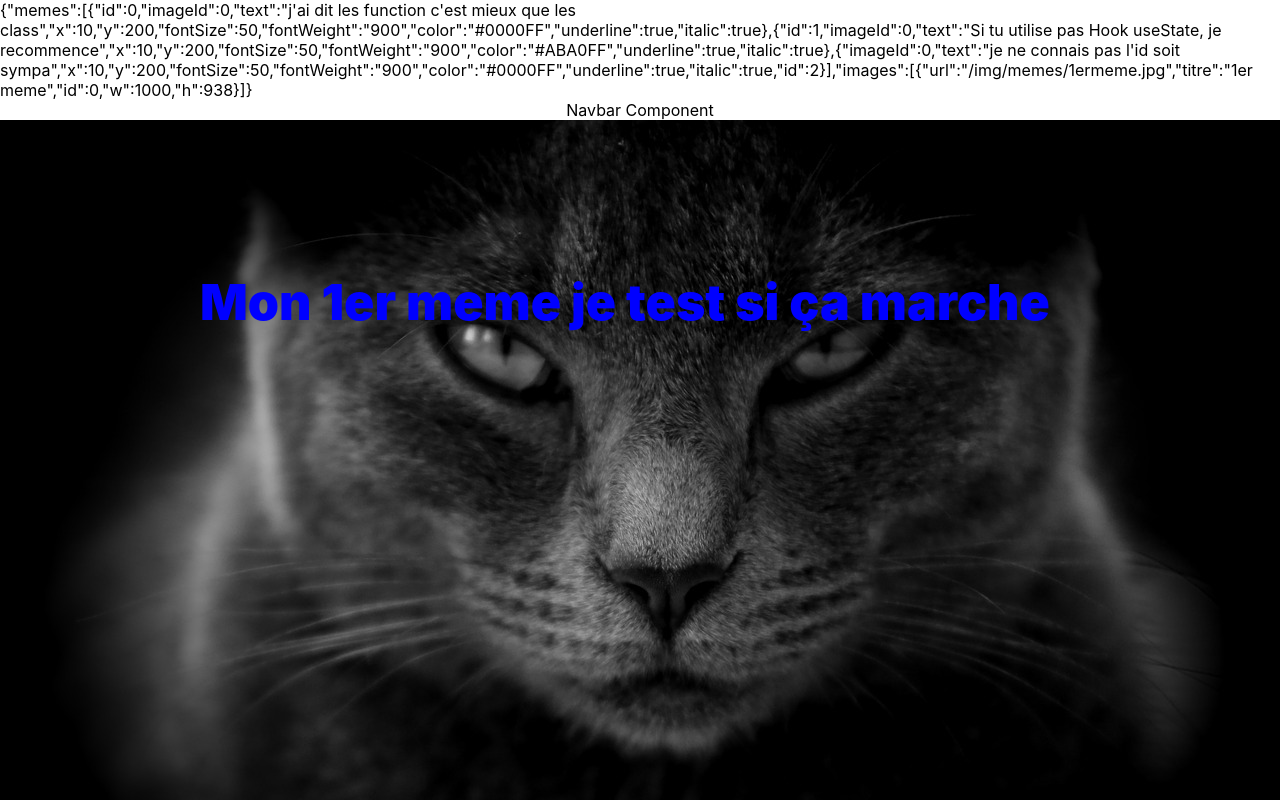
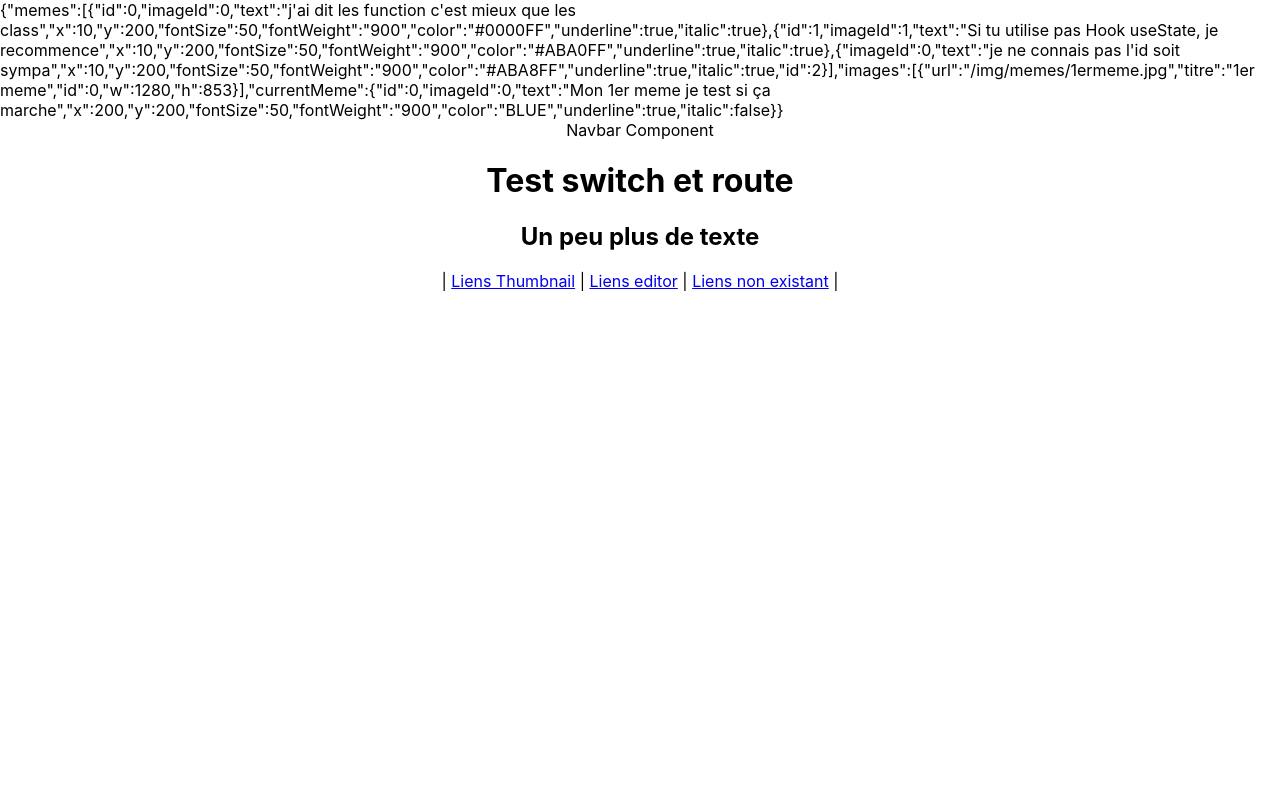
Before and after one commit to DiasFlorian/2021-10-11-tjs, a React (Create React App) app: page / in a window 1280 px wide. Shown: the top 800 px of the page. Built offline with nearby package versions, Linux system fonts and the light colour scheme; data requests are answered from the project's data file.

Commit message:
Mise en place du meme form et viewer ainsi que des routes avec switch

```diff
--- a/db/db.json
+++ b/db/db.json
@@ -14,7 +14,7 @@
     },
     {
       "id": 1,
-      "imageId": 0,
+      "imageId": 1,
       "text": "Si tu utilise pas Hook useState, je recommence",
       "x": 10,
       "y": 200,
@@ -31,7 +31,7 @@
       "y": 200,
       "fontSize": 50,
       "fontWeight": "900",
-      "color": "#0000FF",
+      "color": "#ABA8FF",
       "underline": true,
       "italic": true,
       "id": 2
@@ -42,8 +42,8 @@
       "url": "/img/memes/1ermeme.jpg",
       "titre": "1er meme",
       "id": 0,
-      "w": 1000,
-      "h": 938
+      "w": 1280,
+      "h": 853
     }
   ]
 }
--- a/package.json
+++ b/package.json
@@ -14,6 +14,7 @@
     "react": "^17.0.2",
     "react-dom": "^17.0.2",
     "react-graphical-ui": "0.0.4",
+    "react-router-dom": "^5.3.0",
     "react-scripts": "4.0.3",
     "typescript": "^4.4.3",
     "web-vitals": "^1.1.2"
--- a/src/App/App.tsx
+++ b/src/App/App.tsx
@@ -2,30 +2,55 @@ import './App.css';
 import React, { Component } from 'react'
 import Button from './components/ui/Button/Button';
 import Navbar from './components/ui/Navbar/Navbar';
-import MemeViewer, { demoMeme as defaultmeme } from './components/ui/MemeViewer/MemeViewer';
+import MemeViewer, { demoMeme as defaultmeme, demoMeme } from './components/ui/MemeViewer/MemeViewer';
 import MemeForm from './components/functionnal/MemeForm/MemeForm';
 import FlexLayout from './components/layouts/FlexLayout/FlexLayout';
 import { ADR_SRV, RESSOURCES_NAME } from './config/config';
-
+import MemeThumbnail from './components/layouts/MemeThumbnail/MemeThumbnail';
+import { Switch, Route, Link } from 'react-router-dom'
 
 interface Props {
 
 }
 interface State {
-  memes: Array<{}>,
-  images: Array<{}>
+  memes: Array<{ Meme }>,
+  images: Array<{ Image }>,
+  currentMeme: Meme
 }
 
+interface Meme {
+
+  id?: number,
+  imageId: number,
+  text: string,
+  x: number,
+  y: number,
+  fontSize: number,
+  fontWeight: string,
+  color: string,
+  underline: boolean,
+  italic: boolean
+}
+
+interface Image {
+  url: string,
+  titre: string,
+  id: number,
+  w: number,
+  h: number
+}
+
+
 export default class App extends Component<Props, State> {
-  state = { memes: [], images: [] }
+  state = { memes: [], images: [], currentMeme: demoMeme.meme }
   componentDidMount() {
     const pmemes = fetch(`${ADR_SRV}${RESSOURCES_NAME.memes}`).then(f => f.json());
     const pmimages = fetch(`${ADR_SRV}${RESSOURCES_NAME.images}`).then(f => f.json());
-    Promise.all([pmemes,pmimages])
-    .then(ar_ar=>{
-      this.setState({memes:ar_ar[0], images:ar_ar[1]});
-      return ar_ar;
-    })
+    Promise.all([pmemes, pmimages])
+      .then(ar_ar => {
+        this.setState({ memes: ar_ar[0], images: ar_ar[1] });
+        return ar_ar;
+      })
   }
 
   componentDidUpdate() {
@@ -39,10 +64,43 @@ export default class App extends Component<Props, State> {
 
         <div className="App">
           <Navbar></Navbar>
+          <Switch>
+          <Route path='/' exact>
+            <h1> Test switch et route
+              </h1>
+              <h2> Un peu plus de texte</h2>
+              |&nbsp;
+              <Link to="/Thumbnail">Liens Thumbnail</Link>
+              &nbsp;|&nbsp;
+              <Link to="/Editor">Liens editor</Link>
+              &nbsp;|&nbsp;
+              <Link to="/inexistant">Liens non existant</Link>
+              &nbsp;|
+          </Route>
+          <Route path='/Thumbnail'>
+          <MemeThumbnail>
+            {
+              this.state.memes.map((e: Meme, i: number) =>
+                <>
+                  <span>{e.id} {e.imageId} </span>
+                  <MemeViewer meme={e} image={this.state.images.find((elem: Image) => elem.id === e.imageId)} />
+                </>
+              )
+            }
+          </MemeThumbnail>
+          </Route>
+
+          <Route path='/Editor'>
           <FlexLayout>
-            <MemeViewer meme={defaultmeme.meme} image={defaultmeme.image} />
-            <MemeForm />
+            <MemeViewer meme={this.state.currentMeme} image={this.state.images.find((e: Image) => e.id === this.state.currentMeme.imageId)} />
+            <MemeForm meme={this.state.currentMeme} onFormChange={(meme: Meme) => { this.setState({ currentMeme: meme }) }} />
           </FlexLayout>
+          </Route>
+
+            <Route path='/'>
+              <h1>Error, URL does not exist</h1>
+            </Route>
+          </Switch>
         </div>
       </>
     )
--- a/src/App/components/functionnal/MemeForm/MemeForm.js
+++ b/src/App/components/functionnal/MemeForm/MemeForm.js
@@ -1,6 +1,7 @@
 import React, { useEffect, useState } from 'react';
 import PropTypes from 'prop-types';
 import styles from './MemeForm.module.css';
+import Button from '../../ui/Button/Button';
 
 const initialState = {}
 function MemeForm(props) {
@@ -14,6 +15,7 @@ function MemeForm(props) {
     return (
         <div className={styles.MemeForm} data-testid="MemeForm">
             memeForm state -&gt; {JSON.stringify(state)}
+       <Button onclickevent={(evt)=>{props.onFormChange({...props.meme,text:'Je test le bouton pour voir'})}}>Changer le texte</Button>
         </div>
     );
 
@@ -21,7 +23,9 @@ function MemeForm(props) {
 
 
 MemeForm.propTypes = {
-    style: PropTypes.object
+    style: PropTypes.object,
+    meme: PropTypes.object.isRequired,
+    onFormChange: PropTypes.func.isRequired
 };
 
 
--- a/src/App/components/ui/MemeViewer/MemeViewer.js
+++ b/src/App/components/ui/MemeViewer/MemeViewer.js
@@ -1,7 +1,7 @@
 import React from 'react';
 import PropTypes from 'prop-types';
 import styles from './MemeViewer.module.css';
-export const demoMeme =  {
+export const demoMeme = {
   meme: {
     id: 0,
     imageId: 0,
@@ -25,19 +25,25 @@ export const demoMeme =  {
 
 
 const MemeViewer = (props) => (
-  <svg className={styles.MemeViewer} data-testid="MemeViewer" viewBox={`0 0 ${props.image.w} ${props.image.h}`}>
-    <image href={props.image.url} />
+  <svg
+    className={styles.MemeViewer}
+    data-testid="MemeViewer"
+    viewBox={`0 0 ${props.image ? props.image.w : 1024} ${props.image ? props.image.h : 1024}`}
+  >
+
+    {props.image && <image href={props.image.url} />}
+
     <text x={props.meme.x} y={props.meme.y} fill={props.meme.color}
       style={
         {
           fontWeight: props.meme.fontWeight,
           fontSize: props.meme.fontSize,
           textDecoration: (props.meme.textDecoration ? 'underline' : 'none'),
-          fontStyle: (props.meme.italic?'italic':'none')
+          fontStyle: (props.meme.italic ? 'italic' : 'none')
         }
       }>
       {props.meme.text}
-      </text>
+    </text>
   </svg>
 );
 
--- a/src/index.tsx
+++ b/src/index.tsx
@@ -2,11 +2,16 @@ import React from 'react';
 import ReactDOM from 'react-dom';
 import './index.css';
 import App from './App/App';
+import { BrowserRouter as Router } from 'react-router-dom'
+
 //import reportWebVitals from './reportWebVitals';
 
 ReactDOM.render(
   <React.StrictMode>
-    <App />
+    <Router>
+      <App />
+    </Router>
+
   </React.StrictMode>,
   document.getElementById('root')
 );
```
Also changed, not shown: 1 other file (tests, documents, lock files or other folders).
